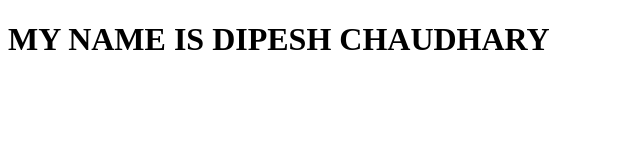
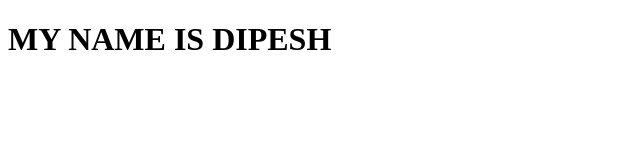
Before and after one commit to dipesh7Chau/dipeshApp, a plain HTML site: page index.html in a window 1280 px wide. Shown: the whole page, without its empty margins (0-640 px from the left). Drawn offline with Linux system fonts and the light colour scheme.

Commit message:
modified html

```diff
--- a/index.html
+++ b/index.html
@@ -6,6 +6,6 @@
     <title>Document</title>
 </head>
 <body>
-    <h1> MY NAME IS DIPESH CHAUDHARY</h1>
+    <h1> MY NAME IS DIPESH </h1>
 </body>
 </html>
```
